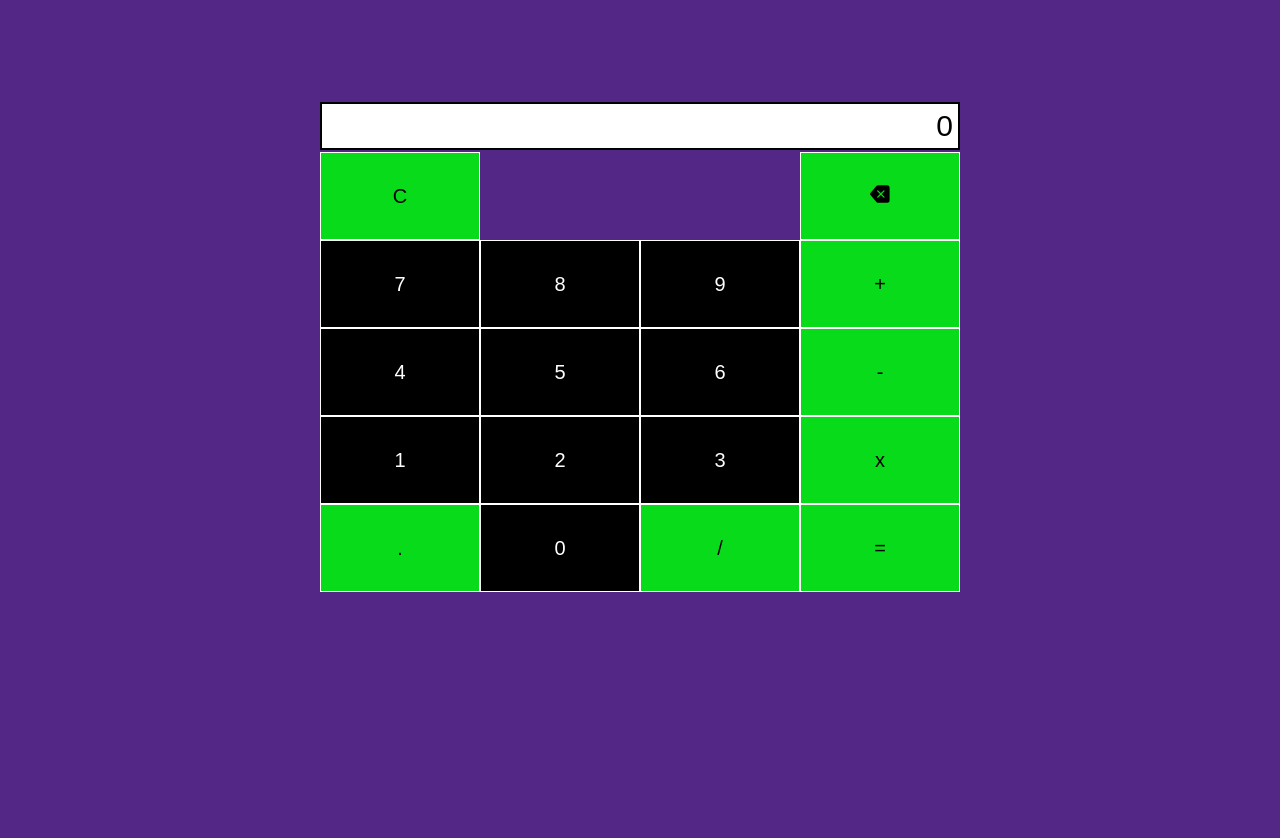
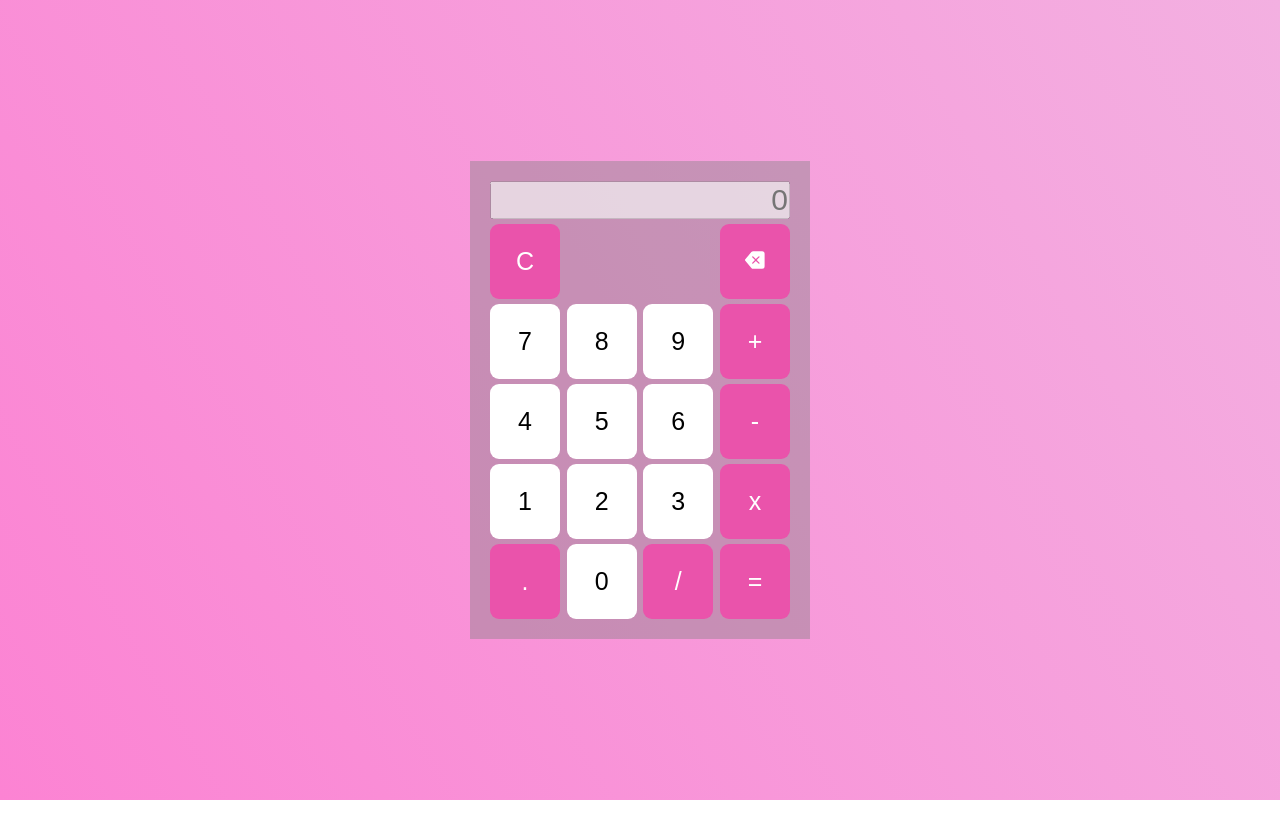
Before and after one commit to Panos-Stergioulas-Mpolis/React-Calculator, a React (Create React App) app: page / in a window 1280 px wide. Shown: the top 838 px of the page. After the commit the page ends 800 px from the top, so only its background shows below. Built offline with nearby package versions, Linux system fonts and the light colour scheme.

Commit message:
New design

```diff
--- a/public/index.html
+++ b/public/index.html
@@ -7,6 +7,6 @@
     <title>Calculator</title>
 </head>
 <body>
-    <div id="root"></div>
+    <div class="root" id="root"></div>
 </body>
 </html>
--- a/src/components/Buttons.js
+++ b/src/components/Buttons.js
@@ -5,33 +5,33 @@ import {BsFillBackspaceFill} from "react-icons/bs"
 function Buttons(props) {
   return (
     <section className='buttons'>
-        <div className='line_0'>
-            <button className='op' onClick={() =>props.func("C")}>C</button>
-            <button className='op' onClick={() =>props.func("back")}><BsFillBackspaceFill /></button>
+        <div className='line_ 0'>
+            <button className='op' onMouseDown={() =>props.func("C")}>C</button>
+            <button className='op' onMouseDown={() =>props.func("back")}><BsFillBackspaceFill size={20}/></button>
         </div>
-        <div className='line_1'>
-            <button onClick={() =>props.func("7")}>7</button>
-            <button onClick={() =>props.func("8")}>8</button>
-            <button onClick={() =>props.func("9")}>9</button>
-            <button className='op' onClick={() =>props.func("+")}>+</button>
+        <div className='line_ 1'>
+            <button onMouseDown={() =>props.func("7")}>7</button>
+            <button onMouseDown={() =>props.func("8")}>8</button>
+            <button onMouseDown={() =>props.func("9")}>9</button>
+            <button className='op' onMouseDown={() =>props.func("+")}>+</button>
         </div>
-        <div className='lin_2'>
-            <button onClick={() =>props.func("4")}>4</button>
-            <button onClick={() =>props.func("5")}>5</button>
-            <button onClick={() =>props.func("6")}>6</button>
-            <button className='op' onClick={() =>props.func("-")}>-</button>
+        <div className='line_ 2'>
+            <button onMouseDown={() =>props.func("4")}>4</button>
+            <button onMouseDown={() =>props.func("5")}>5</button>
+            <button onMouseDown={() =>props.func("6")}>6</button>
+            <button className='op' onMouseDown={() =>props.func("-")}>-</button>
         </div>
-        <div className='line_3'>
-            <button onClick={() =>props.func("1")}>1</button>
-            <button onClick={() =>props.func("2")}>2</button>
-            <button onClick={() =>props.func("3")}>3</button>
-            <button className='op' onClick={() =>props.func("*")}>x</button>
+        <div className='line_ 3'>
+            <button onMouseDown={() =>props.func("1")}>1</button>
+            <button onMouseDown={() =>props.func("2")}>2</button>
+            <button onMouseDown={() =>props.func("3")}>3</button>
+            <button className='op' onMouseDown={() =>props.func("*")}>x</button>
         </div>
-        <div className='line_4'>
-            <button className='op' onClick={() =>props.func(".")}>.</button>
-            <button onClick={() =>props.func("0")}>0</button>
-            <button className='op' onClick={() =>props.func("/")}>/</button>
-            <button className='op' onClick={() =>props.func("=")}>=</button>
+        <div className='line_ 4'>
+            <button className='op' onMouseDown={() =>props.func(".")}>.</button>
+            <button onMouseDown={() =>props.func("0")}>0</button>
+            <button className='op' onMouseDown={() =>props.func("/")}>/</button>
+            <button className='op' onMouseDown={() =>props.func("=")}>=</button>
         </div>
     </section>
   )
--- a/src/components/Screen.js
+++ b/src/components/Screen.js
@@ -3,9 +3,7 @@ import "./screen.css"
 
 function Screen(props) {
   return (
-    <section className='screen-sec'>
-        <div className='screen'>{props.show}</div>
-    </section>
+        <input type='text' disabled className='screen' placeholder={props.show}/>
   )
 }
 
--- a/src/components/buttons.css
+++ b/src/components/buttons.css
@@ -1,37 +1,29 @@
 .buttons{
-    width: 50%;
-    height: 55vh;
     display: flex;
     flex-direction: column;
-    align-items: center;
-    margin-top: 2px;
 }
 
-.buttons > div{
-    width: 100%;
-    height: 55vh;
+.op{
+    background-color: rgb(234, 83, 171)!important;
+    color: white;
 }
 
 .buttons > div > button{
-    width: calc(100% / 4);
-    height: 100%;
-    color: white;
-    background-color: black;
-    border: 1px solid white;
-    font-size: 20px;
+    font-size: 25px;
+    background-color: white;
+    border: none;
+    padding: 15px 20px;
+    height: 75px;
+    width: 70px;
+    margin-top: 5px;
+    border-radius: 9px;
 }
 
 .buttons > div > button:hover{
     cursor: pointer;
-    background-color: rgb(87, 87, 215) !important;
 }
 
-.op{
-    background-color: rgb(8, 219, 26) !important;
-    color: black !important;
-}
-
-.line_0{
+.line_{
     display: flex;
     justify-content: space-between;
 }
--- a/src/components/screen.css
+++ b/src/components/screen.css
@@ -1,17 +1,5 @@
-.screen-sec{
-    width: 50%;
-    display: flex;
-    justify-content: center;
+.screen{
+    text-align: end;
+    font-size: 30px;
+    width: 300px;
 }
-
-.screen{
-    width: 100%;
-    background-color: rgb(255, 255, 255);
-    height: fit-content;
-    padding: 5px;
-    border: 2px solid black;
-    display: flex;
-    align-items: center;
-    justify-content: end;
-    overflow: hidden;
-}
--- a/src/styles.css
+++ b/src/styles.css
@@ -5,16 +5,20 @@
 }
 
 body{
-    font-size: 30px;
-    background-color: rgb(82, 39, 134);
+    background: linear-gradient(240deg, rgb(243, 176, 225), rgb(252, 131, 211));
     font-family: sans-serif;
+    display: flex;
+    justify-content: center;
+    align-items: center;
+    height: 100vh;
 }
 
 .container{
-    width: 100%;
-    height: 100vh;
     display: flex;
     flex-direction: column;
-    align-items: center;
-    margin-top: 8%;
+    margin: auto;
+    background:rgba(128, 128, 128, 0.406);
+    width: fit-content;
+    padding: 20px;
+    height: fit-content;
 }
```
Also changed, not shown: 1 other file (tests, documents, lock files or other folders).
